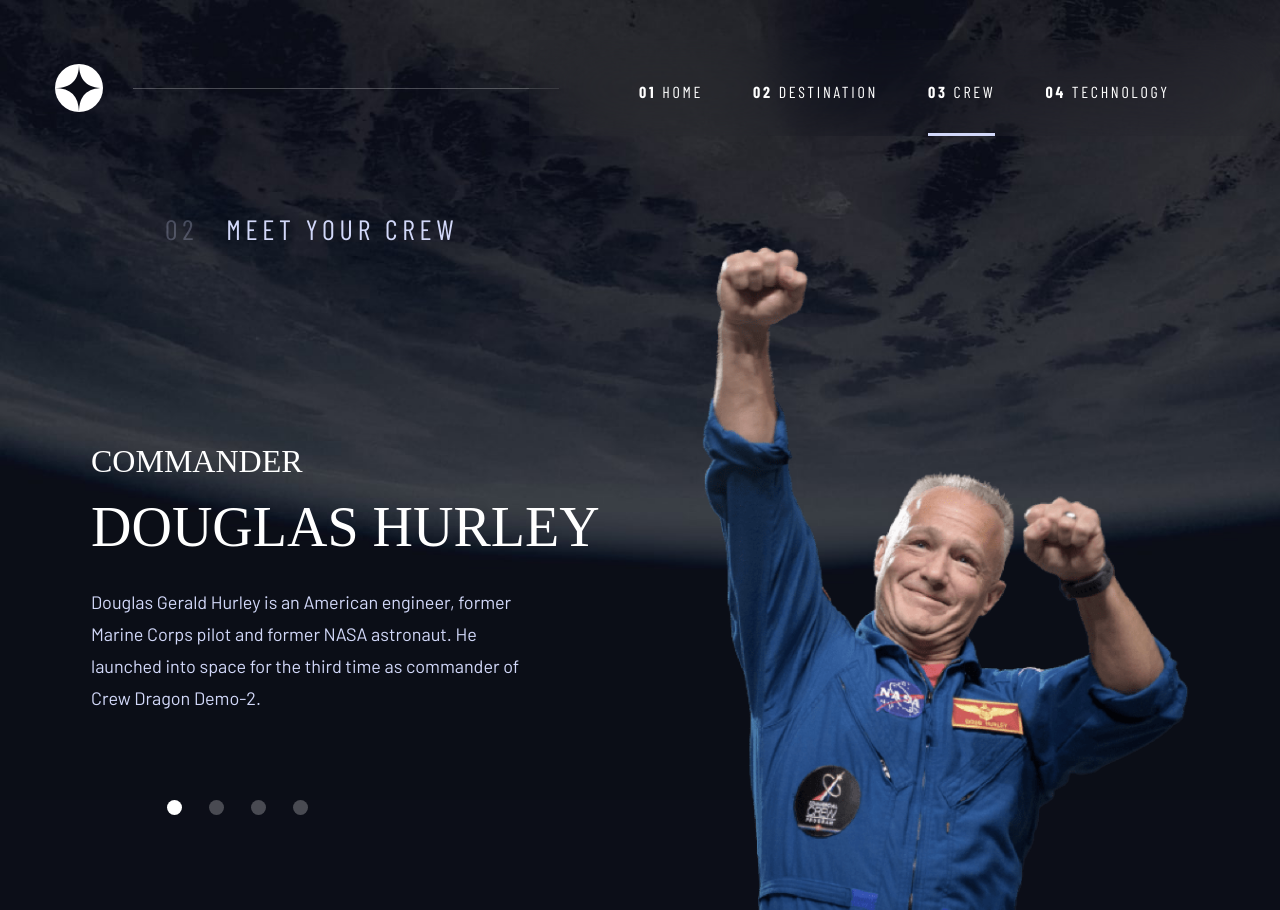
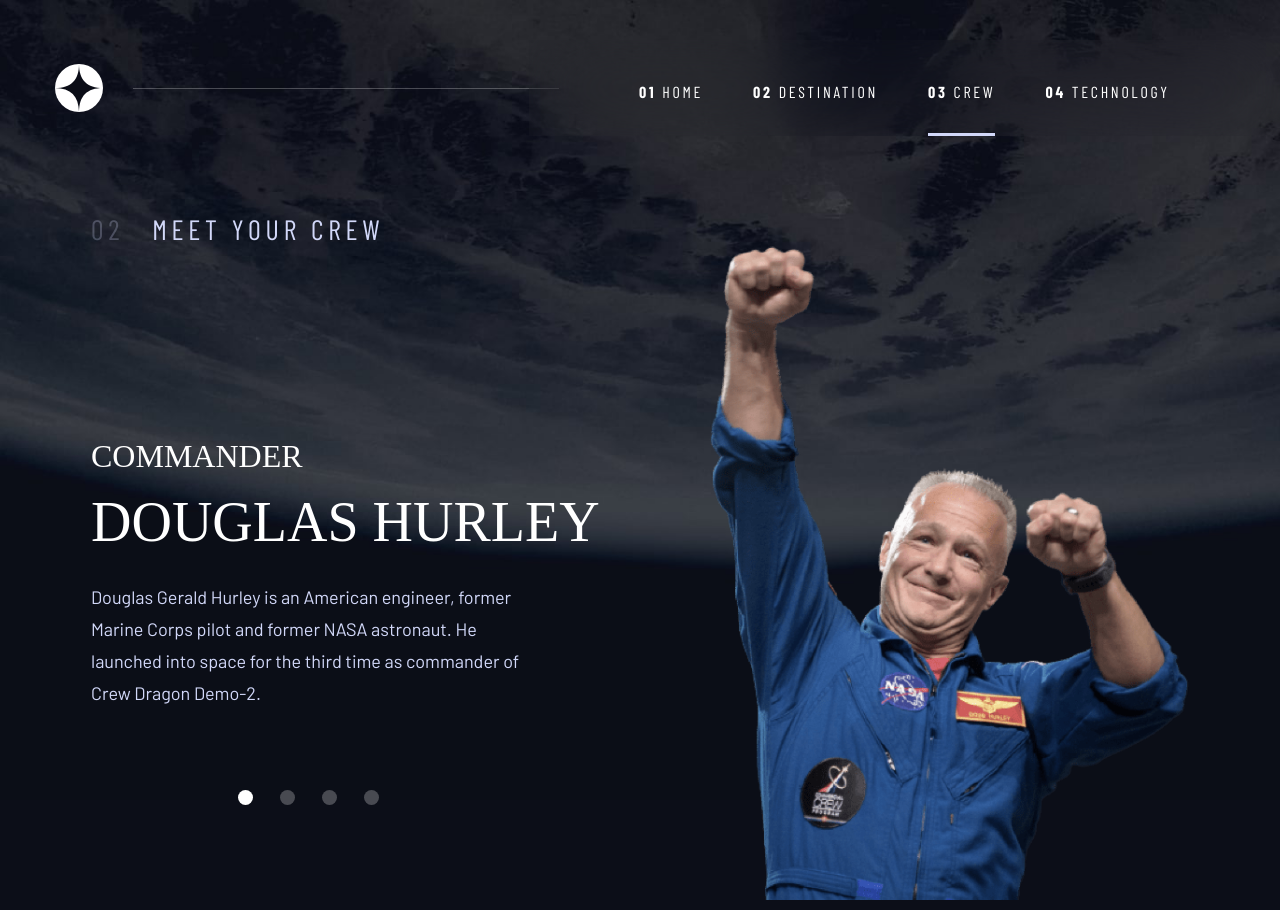
Before and after one commit to DanyloSus/space-tourism-website, a React (Vite) app: page /crew in a window 1280 px wide. Built offline with nearby package versions, Linux system fonts and the light colour scheme; a web font is replaced by a local one.

Commit message:
Crew content relative desktop update

```diff
--- a/src/Elements/Crew/Content.jsx
+++ b/src/Elements/Crew/Content.jsx
@@ -1,4 +1,4 @@
-import React, { Component, useState } from "react";
+import React, { Component } from "react";
 import Slider from "react-slick";
 
 import "./slider.css";
@@ -31,6 +31,7 @@ class Content extends Component {
       initialSlide: 0,
       speed: 500,
       arrows: false,
+      lazyLoad: true,
       adaptiveHeight: true,
 
       dotsClass: "slick-dots slick-thumb",
@@ -39,17 +40,18 @@ class Content extends Component {
     const crew = data.crew;
 
     return (
-      <>
-        <h5 className="mr-auto ml-[165px] mt-[76px]">
+      <div className="flex items-center justify-center">
+        <div className=" max-w-[1138px] w-full flex flex-col mt-[76px] overflow-x-visible">
+          <h5 className="px-5">
             <span className="opacity-[0.25] mr-[28px]">02</span>
             Meet your crew
           </h5>
           <Slider {...settings} afterChange={this.afterChangeHandler}>
             {crew.map((crewmate, index) => (
               <div key={index}>
-              <div className="flex justify-center overflow-y-hidden h-content">
-                <div className="px-5 gap-5 max-w-[1138px] w-full flex justify-between">
-                  <div className="flex justify-center flex-col h-full">
+                <div className="max-w-[1138px] w-full flex justify-center h-[654px] mx-auto px-5">
+                  <div className=" gap-5 w-full flex justify-between">
+                    <div className="flex justify-center flex-col h-full z-10">
                       <div>
                         <h4>{crewmate.role}</h4>
                         <h3 className="mt-[15px] mb-[27px]">{crewmate.name}</h3>
@@ -71,7 +73,8 @@ class Content extends Component {
               </div>
             ))}
           </Slider>
-      </>
+        </div>
+      </div>
     );
   }
 }
```
Lines whose indentation alone changed are shown as unchanged.
